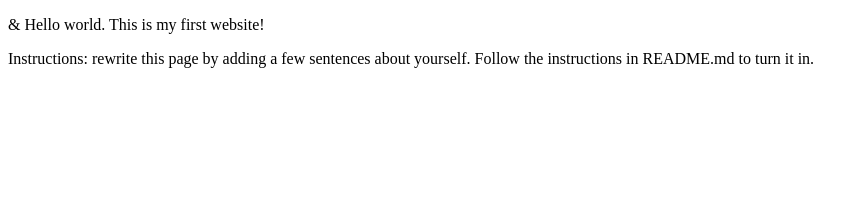
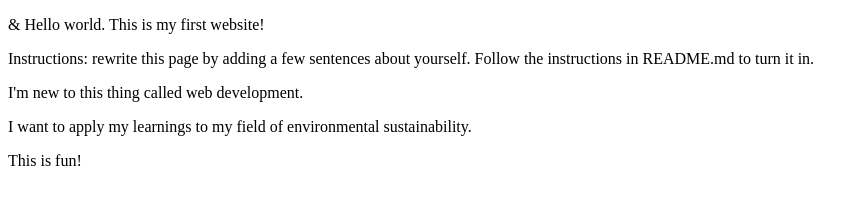
Before and after one commit to ralexan4/webdev_lab1, a plain HTML site: page index.html in a window 1280 px wide. Shown: the whole page, without its empty margins (0-868 px from the left). Drawn offline with Linux system fonts and the light colour scheme.

Commit message:
added three things about me

```diff
--- a/index.html
+++ b/index.html
@@ -7,5 +7,8 @@
 <body>
   <p>&amp; Hello world. This is my first website!</p>
   <p>Instructions: rewrite this page by adding a few sentences about yourself. Follow the instructions in README.md to turn it in.</p>
+  <p>I'm new to this thing called web development.</p>
+  <p>I want to apply my learnings to my field of environmental sustainability.</p>
+  <p>This is fun!</p>
 </body>
 </html>
```
